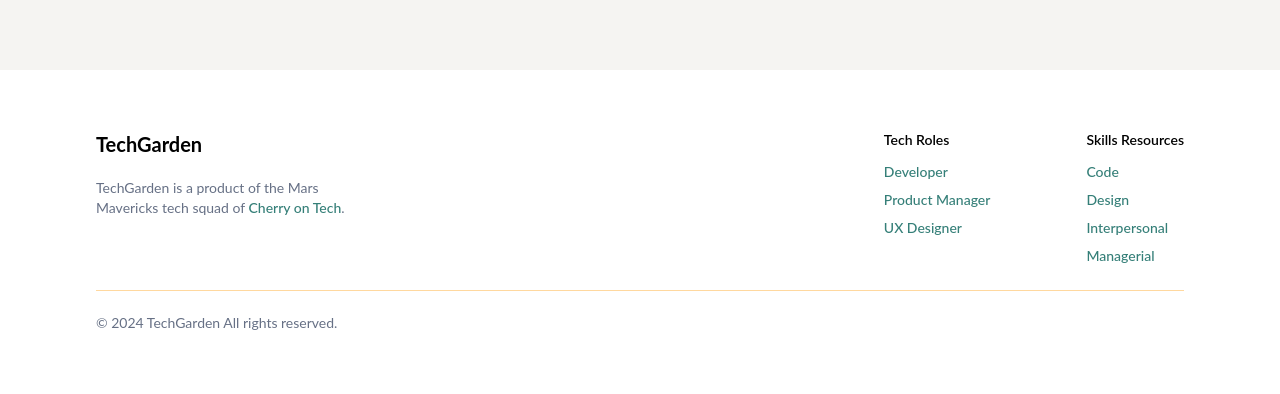
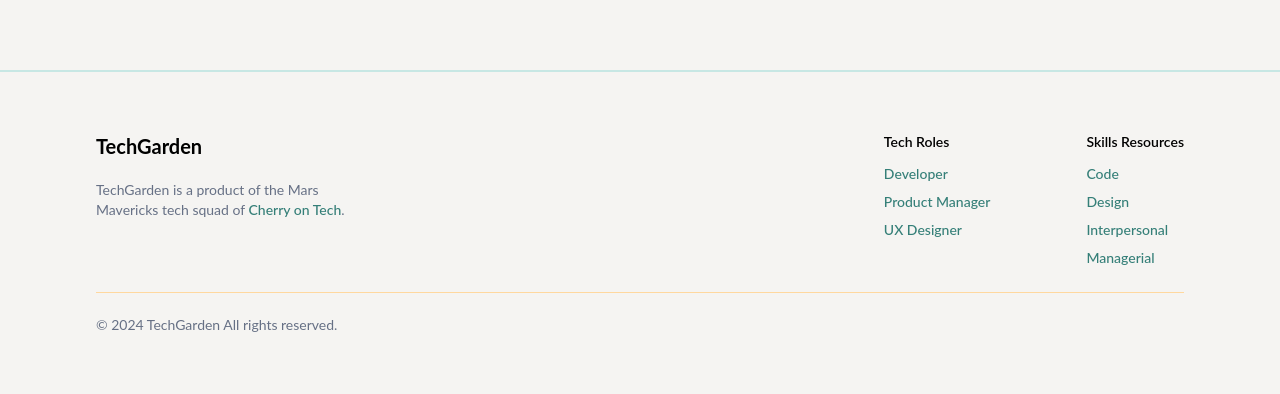
Before and after one commit to cherryontech/TechGarden, a React (Create React App) app: page / in a window 1280 px wide. Shown: the part 730-1124 px from the top of the page. Built offline with nearby package versions, Linux system fonts and the light colour scheme; some icons are missing; the HTML template or start-up script is replaced by a standard one.

Commit message:
add border to footer top and remove bg-white color

```diff
--- a/src/components/Footer.js
+++ b/src/components/Footer.js
@@ -15,7 +15,7 @@
   ];
 
   return (
-    <footer className="px-4 md:px-24 py-10 bg-white text-gray-moss font-sans">
+    <footer className="px-4 md:px-24 py-10 border-t-2 border-green-blue text-gray-moss font-sans">
       <div className="flex flex-col md:flex-row md:justify-between md:items-start py-5">
         <div className="w-full md:w-44 lg:w-72 order-1 md:order-1">
           <p className="text-xl text-black font-bold pb-5">TechGarden</p>
--- a/tailwind.config.js
+++ b/tailwind.config.js
@@ -9,7 +9,8 @@
         "darker-cyan": "#357F78", // footer link color
         "midnight-moss": "#0C0D0F", // text color
         "gray-moss": "#667085", // footer color
-        "light-orange": "#FFD89F",
+        "green-blue": "#C7E7E4", // footer border 1
+        "light-orange": "#FFD89F", // footer border 2
       },
       fontFamily: {
         sans: ["Lato", "Helvetica", "Arial", "sans-serif"],
```
